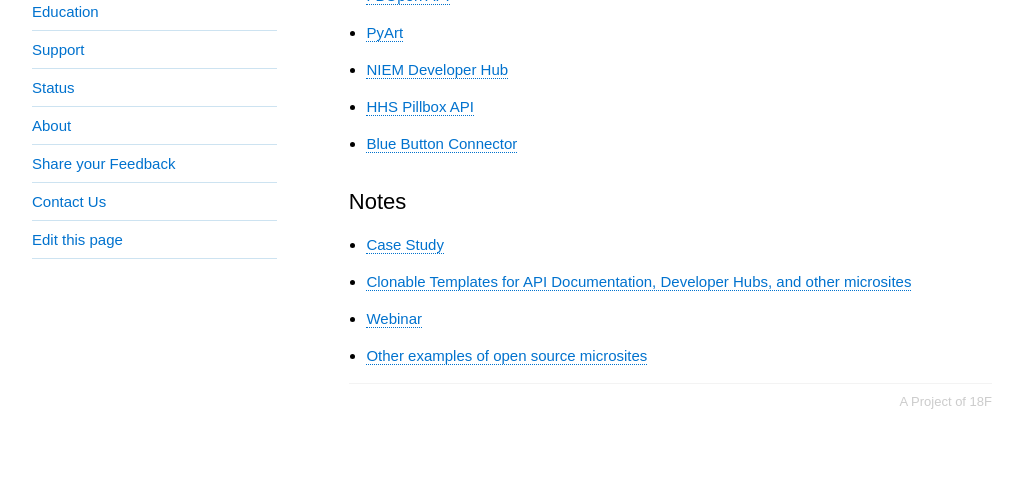
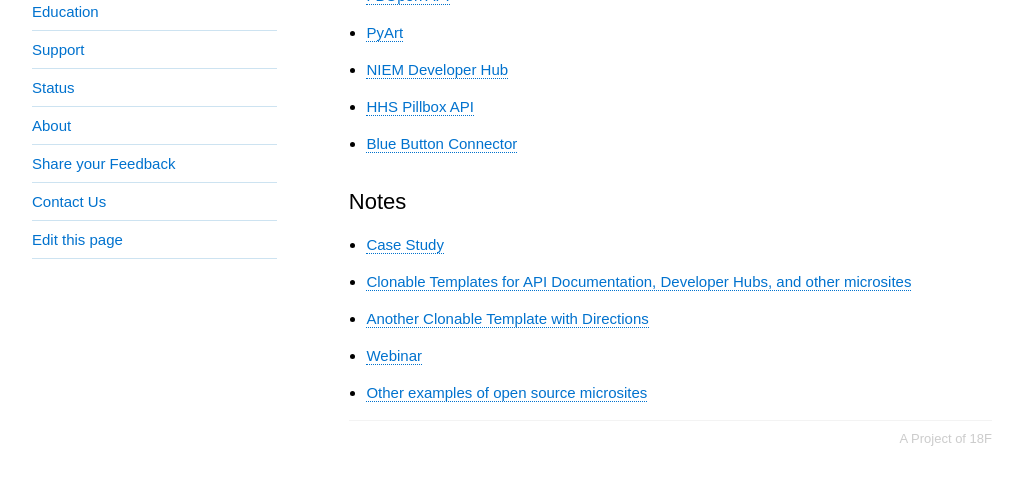
Before and after one commit to 18F/API-All-the-X, a Jekyll site: the page built from pages/open_source_documentation.md, in a window 1280 px wide and 900 px high, scrolled down 1026 px, cut to the strip 332-817 px from the top of the window. Shown: the whole strip, without its empty margins (128-1151 px from the left). Built offline with Jekyll 4.4.1, drawn with Linux system fonts in a browser that asks for light colours.

Commit message:
adding template

```diff
--- a/pages/open_source_documentation.md
+++ b/pages/open_source_documentation.md
@@ -45,5 +45,6 @@
 ## Notes
 * [Case Study](http://18f.github.io/open-source-program/pages/case_study/CFPB_open_source_documentation/)
 * [Clonable Templates for API Documentation, Developer Hubs, and other microsites](http://usg-website-templates.github.io/)
+* [Another Clonable Template with Directions](http://18f.github.io/guides-template/)
 * [Webinar](http://youtu.be/ZRhRU5y0jEk?t=36m33s)
 * [Other examples of open source microsites](http://gsa.github.io/Open-Data-Collaboration-Sandbox/website_examples/)
```
